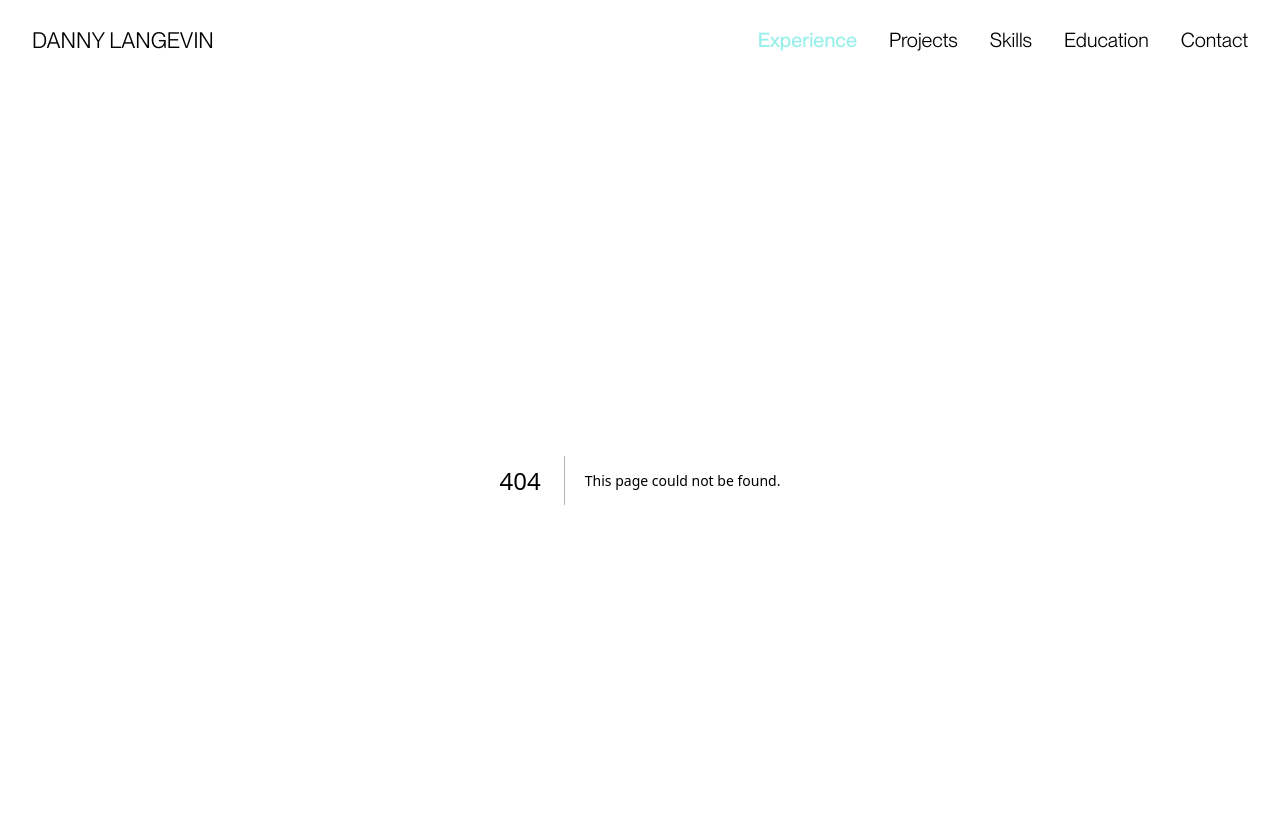
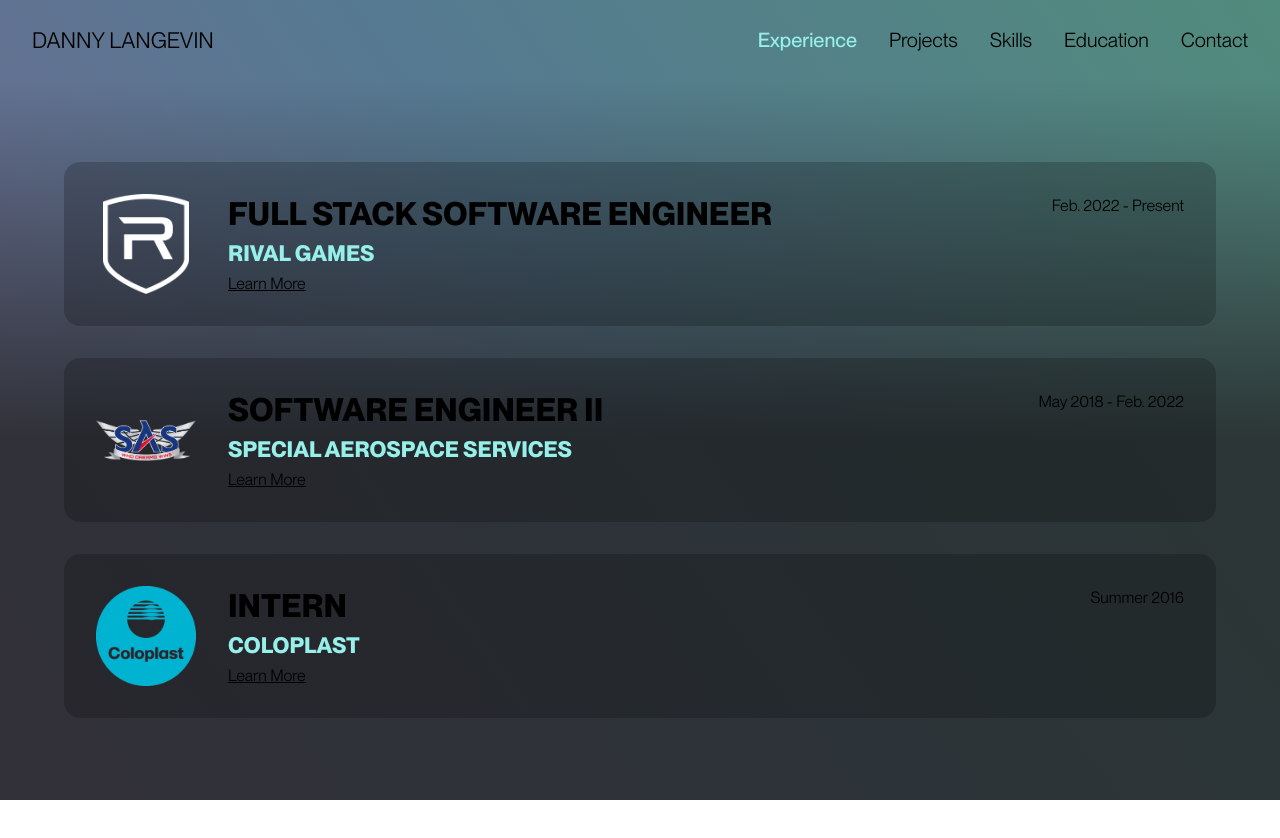
Before and after one commit to dklangevin/danny-langevin, a Next.js app: page /experience in a window 1280 px wide. Before the commit this address had no page. Shown: the top 838 px of the page. After the commit the page ends 800 px from the top, so only its background shows below. Built offline with nearby package versions, Linux system fonts and the light colour scheme.

Commit message:
Add experience page

```diff
--- /dev/null
+++ b/pages/experience/index.js
@@ -0,0 +1,95 @@
+import styled, { css } from 'styled-components';
+import Link from 'next/link';
+import ExperienceCard from 'components/ExperienceCard';
+import { experience } from '../../constants';
+
+export default function Experience() {
+  return (
+    <Container>
+      <Content>
+        {/* <Title>Experience</Title> */}
+        {experience.map((item, i) => (
+          <ExperienceCard experience={item} key={i} />
+        ))}
+        {/* <List>
+          {experience.map(({ company, position, slug, preview }) => (
+            <Item
+              key={company}
+              href={`/experience/${slug}`}
+              //   onMouseEnter={() => setPreview(preview)}
+              //   onMouseLeave={() => setPreview()}
+            >
+              {position}
+            </Item>
+          ))}
+        </List> */}
+      </Content>
+    </Container>
+  );
+}
+
+const Container = styled.div`
+  width: 100%;
+  min-height: calc(100vh - 80px);
+  background: linear-gradient(to bottom, #00000000 0%, #222222cc 50%);
+  /* margin-bottom: -1px; */
+  padding: 64px;
+  display: flex;
+  align-items: center;
+  justify-content: center;
+  @media screen and (width < 780px) {
+    padding: 16px;
+  }
+`;
+
+const Content = styled.div`
+  display: flex;
+  flex-direction: column;
+  gap: 32px;
+  width: 100%;
+  max-width: 1200px;
+`;
+
+const Title = styled.span`
+  font-size: 40px;
+  font-weight: 900;
+  line-height: 36px;
+  text-transform: uppercase;
+  padding: 32px;
+  /* color: #aaaaaa; */
+  font-style: italic;
+  @media screen and (width < 440px) {
+    padding: 24px;
+    font-size: 36px;
+  }
+`;
+
+const List = styled.ul`
+  display: flex;
+  flex-direction: column;
+  justify-content: center;
+  margin-left: 80px;
+  perspective: 600px;
+`;
+
+const Item = styled(Link)`
+  text-align: left;
+  font-family: 'Neue Montreal';
+  font-weight: 900;
+  font-size: 80px;
+  line-height: 68px;
+  transform-origin: 0% 0%;
+  transform: rotateY(20deg);
+  :not(:hover) {
+    @supports ((text-stroke: 1px white) or (-webkit-text-stroke: 1px white)) {
+      color: transparent;
+      -webkit-text-stroke: 1px white;
+      text-stroke: 1px white;
+      text-shadow: none;
+    }
+  }
+  :hover {
+    transform: rotateY(5deg);
+    color: var(--celeste);
+  }
+`;
```
